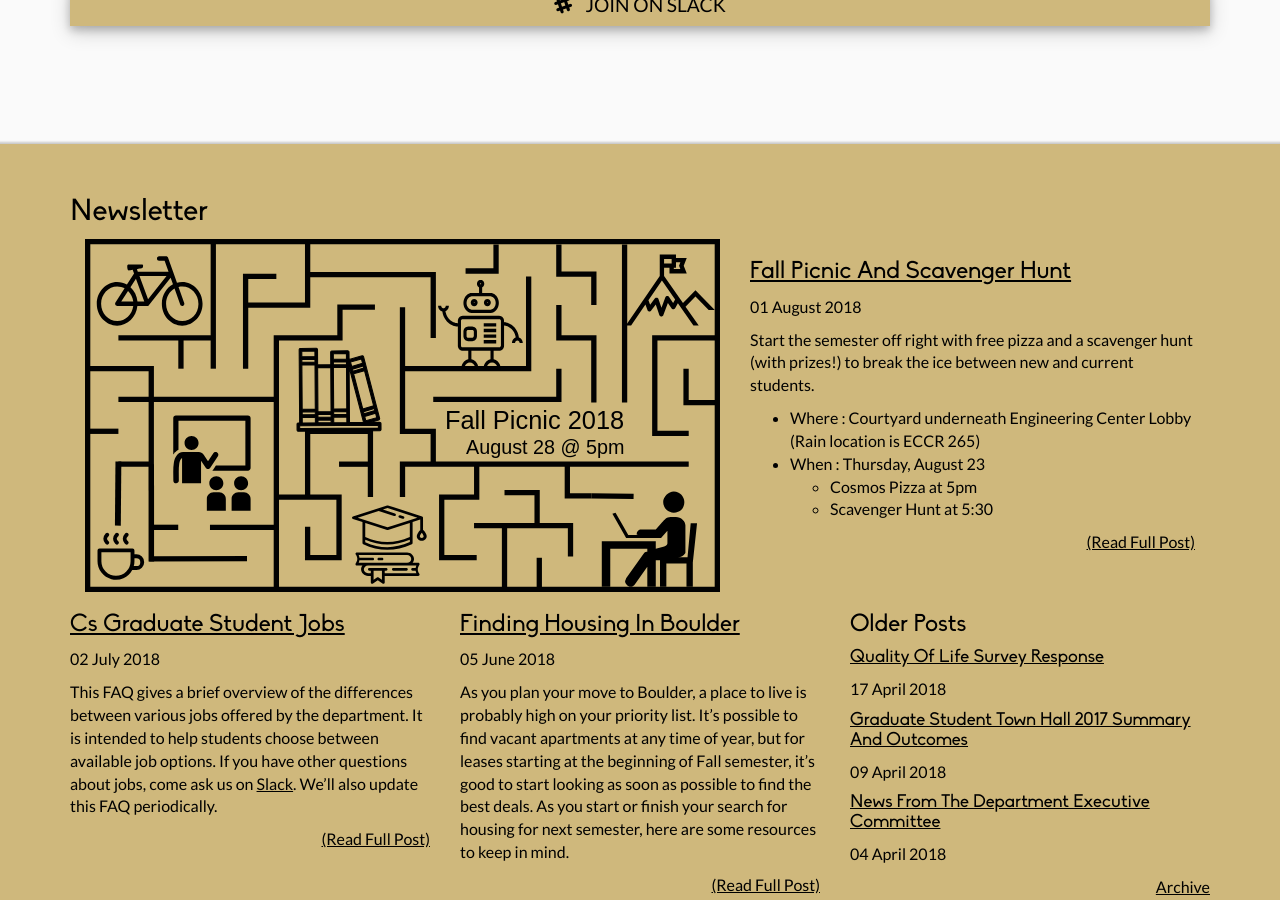
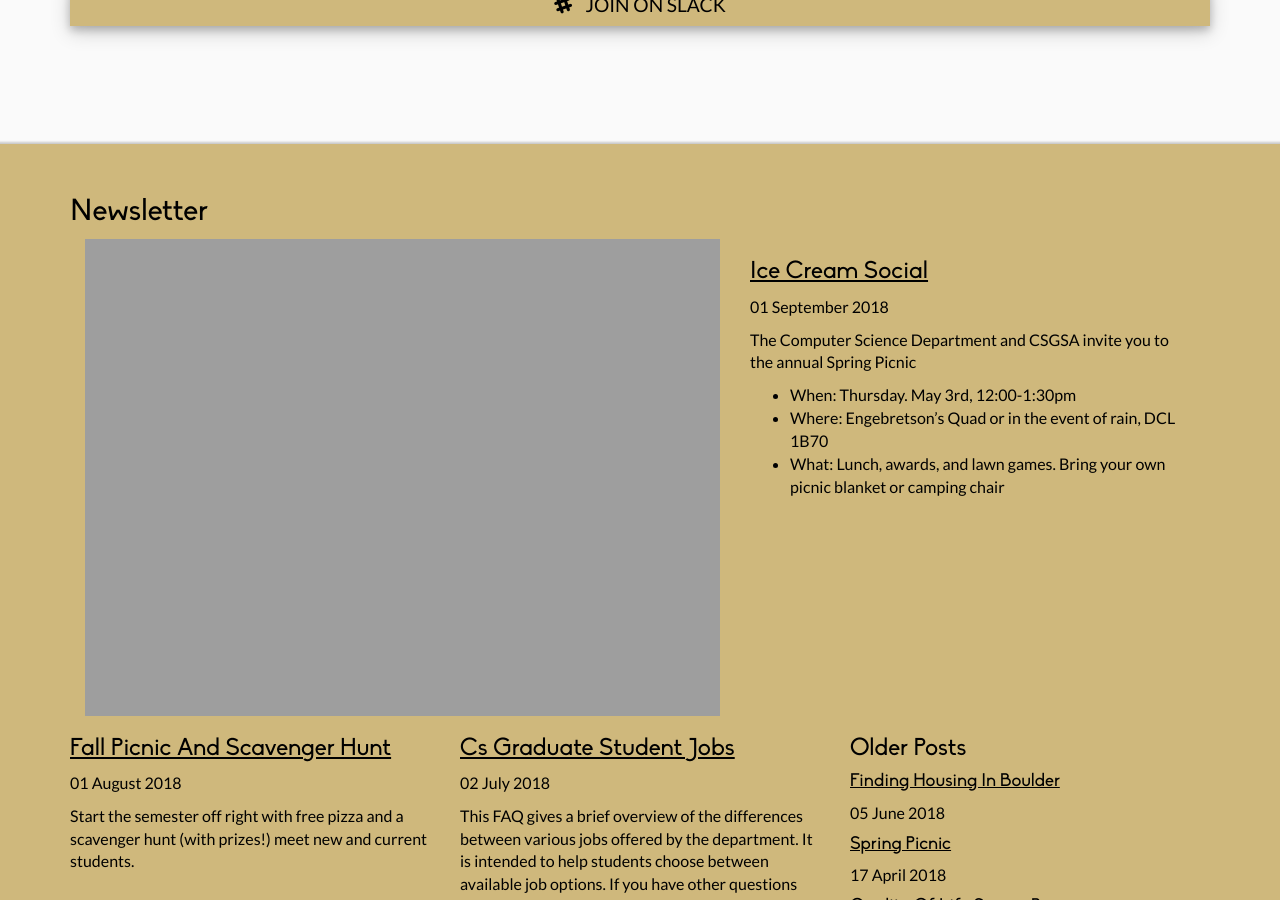
Before and after one commit to casassg/events-landing, a Jekyll site: the page built from index.md, in a window 1280 px wide and 900 px high, scrolled down 999 px. Built offline with Jekyll 4.4.1, drawn with Linux system fonts in a browser that asks for light colours; nearby versions of some CDN libraries.

Commit message:
Add some events to newsletter

```diff
--- a/_includes/newsletter.html
+++ b/_includes/newsletter.html
@@ -1,5 +1,4 @@
 <section id="newsletter" class="accent-section">
-
 <div class="container">
 	<div class="row">
 		<div class="col-md-12">
@@ -7,7 +6,8 @@
 			{% for post in site.posts limit:1 %}
 				{%if post.img %}
 					<div class="col-md-7">
-    						<img src="{{post.img | absolute_url }}" alt="{{post.img_alt}}" width="100%">
+						<a href="{{post.url | absolute_url}}">
+    						<img src="{{post.img | absolute_url }}" alt="{{post.img_alt}}" max-height="100%" width="100%"></a>
 					</div>
 					<div class="col-md-5">
 				{%else%}
@@ -22,7 +22,6 @@
 							{% else %}
  								{{ post.excerpt }}
 							{% endif %}
-							<a href="{{post.url | absolute_url}}" class="pull-right">(Read Full Post)</a>
 						</div>
 					</div>
 			{% endfor %}
@@ -36,7 +35,7 @@
 					<h3>{{ post.title }}</h3>
 					</a>
 					<p class="blogdate">{{ post.date | date: "%d %B %Y" }}</p>
-          <div>{{ post.excerpt }} <a href="{{post.url | absolute_url}}" class="pull-right">(Read Full Post)</a> </div>
+          <div>{{ post.excerpt }} </div>
 				</div>
 			{% endfor %}
 
--- /dev/null
+++ b/_posts/2018-04-17-Spring-Picnic.md
@@ -0,0 +1,13 @@
+---
+layout: brochure
+img: /assets/img/SpringPicnic2018.pdf
+img_alt: Event poster for spring picnic
+---
+
+The Computer Science Department and CSGSA invite you to the annual Spring Picnic
+
+- When: Thursday. May 3rd, 12:00-1:30pm
+- Where: Engebretson's Quad or in the event of rain, DCL 1B70
+- What: Lunch, awards, and lawn games. Bring your own picnic blanket or camping chair
+
+<!--more-->
--- a/_posts/2018-08-01-Fall-Picnic-and-Scavenger-Hunt.md
+++ b/_posts/2018-08-01-Fall-Picnic-and-Scavenger-Hunt.md
@@ -4,7 +4,7 @@ img: /assets/img/scavenger_hunt.svg
 img_alt: Maze with graduate school clip art
 ---
 
-Start the semester off right with free pizza and a scavenger hunt (with prizes!) to break the ice between new and current students.
+Start the semester off right with free pizza and a scavenger hunt (with prizes!) meet new and current students.
 
 - Where : Courtyard underneath Engineering Center Lobby (Rain location is ECCR 265)
 - When : Thursday, August 23
--- /dev/null
+++ b/_posts/2018-09-01-Ice-Cream-Social.md
@@ -0,0 +1,13 @@
+---
+layout: brochure
+img: /assets/img/IceCream2018.pdf
+img_alt: Event poster for spring picnic
+---
+
+The Computer Science Department and CSGSA invite you to the annual Spring Picnic
+
+- When: Thursday. May 3rd, 12:00-1:30pm
+- Where: Engebretson's Quad or in the event of rain, DCL 1B70
+- What: Lunch, awards, and lawn games. Bring your own picnic blanket or camping chair
+
+<!--more-->
```
Also changed, not shown: _posts/2018-03-20-Graduate-Research-Expo.md (added, +15 -0 lines), assets/img/hackcu.png (deleted), assets/img/hacktoberfest.png (deleted), assets/img/localhackday.png (deleted), assets/img/og.png (deleted), assets/img/scavenger_hunt.svg, assets/img/startups2students.png (deleted), assets/img/vim-event.jpg (deleted), 3 other files.
